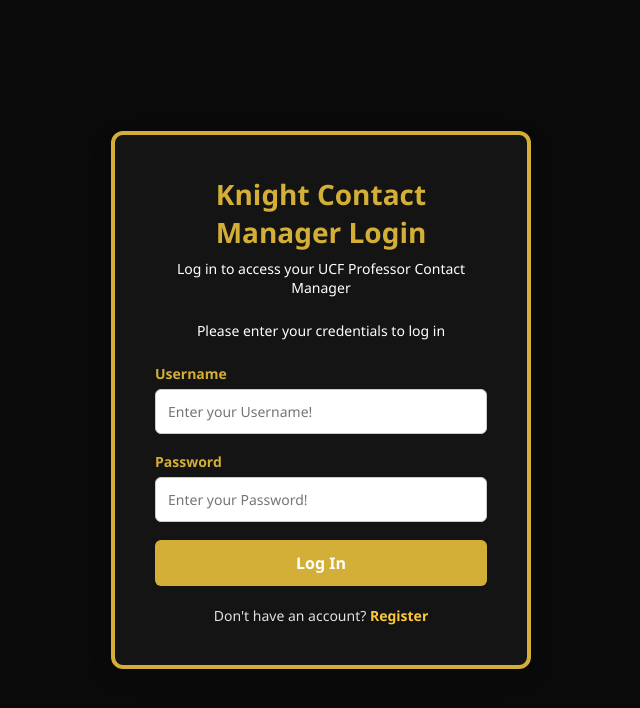
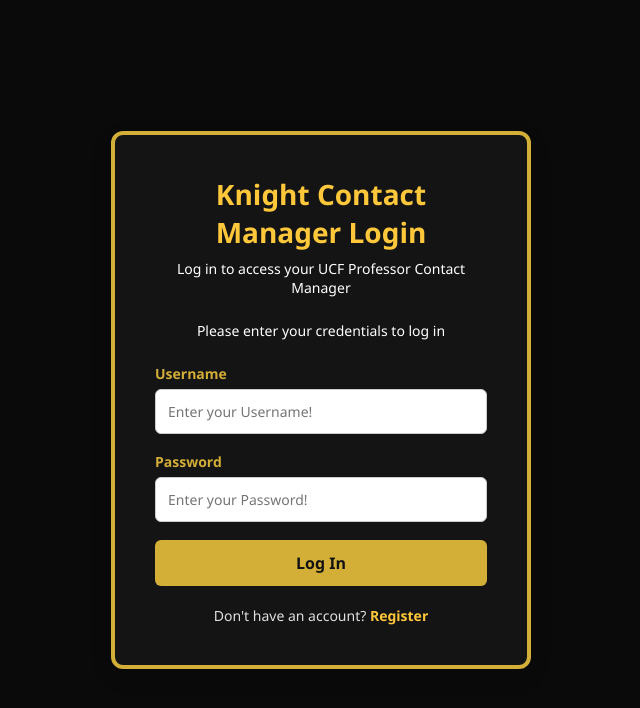
Before and after one commit to Ishfaq-code/COP4331-LAMP-Group-1, a PHP site: page / in a window 1280 px wide. Shown: the top 708 px of the page, without its empty margins (319-959 px from the left). Run offline with PHP 8.4, Linux system fonts and the light colour scheme.

Commit message:
Update login.css

```diff
--- a/css/login.css
+++ b/css/login.css
@@ -13,7 +13,12 @@
       min-height: 100vh;
       padding: 20px;
     }
-
+      .login-logo {
+        display: block;
+        max-width: 80px;      /* Adjust width as needed */
+        height: auto;         /* Maintains aspect ratio */
+        margin: 0 auto 16px;  /* Centers horizontally and adds bottom spacing */
+      }
     .login-card {
       background: #141414;
       padding: 40px;
@@ -31,7 +36,7 @@
       text-align: center;
       margin-bottom: 8px;
       font-size: 28px;
-      color: #D4AF37;
+      color: #FFC83B;
     }
 
     .login-card p.subtitle {
@@ -72,11 +77,11 @@
       width: 100%;
       padding: 12px;
       background-color: #D4AF37;
-      color: #ffffff;
+      color: #121212;
       border: none;
       border-radius: 6px;
       font-size: 16px;
-      font-weight: 600;
+      font-weight: bold;
       cursor: pointer;
       transition: background-color 0.2s ease;
     }
```
